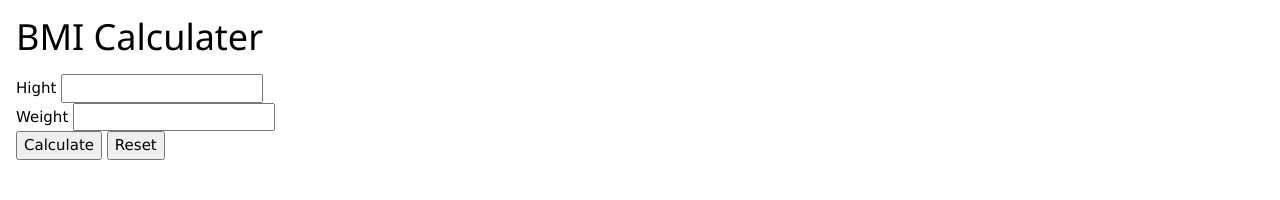
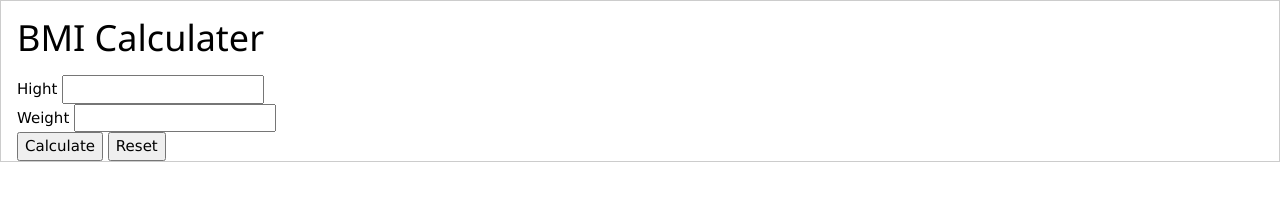
Before and after one commit to Binod-123/BMI-Calculater, a plain HTML site: page index.html in a window 1280 px wide. Drawn offline with nearby package versions, Linux system fonts and the light colour scheme.

Commit message:
border adeed

```diff
--- a/index.html
+++ b/index.html
@@ -8,7 +8,7 @@
     <title>BMI Calculater</title>
 </head>
 <body>
-    <div class="w3-container">
+    <div class="w3-container w3-border">
         <section>
             <h1>BMI Calculater</hi>
         </section>
```
